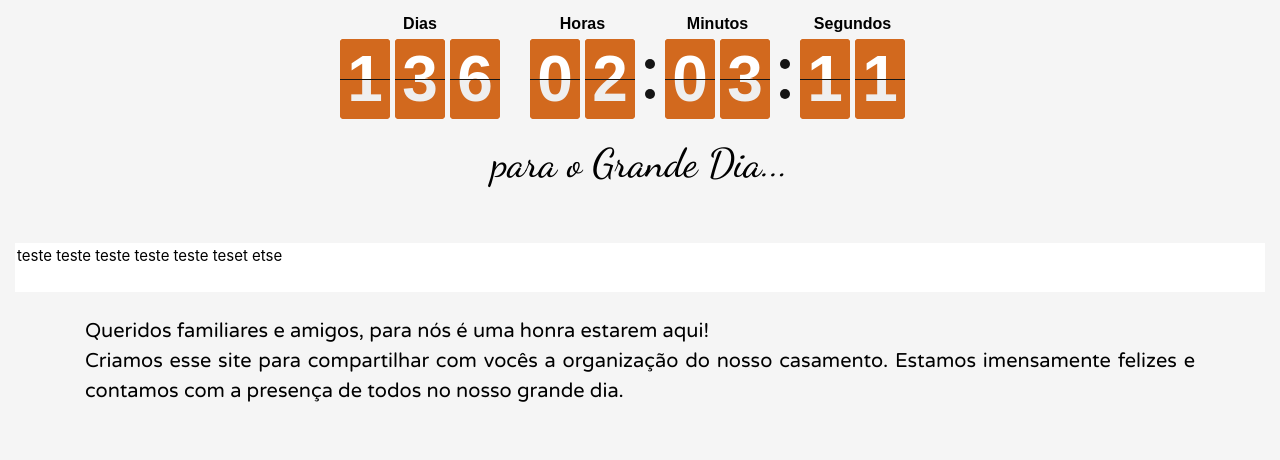
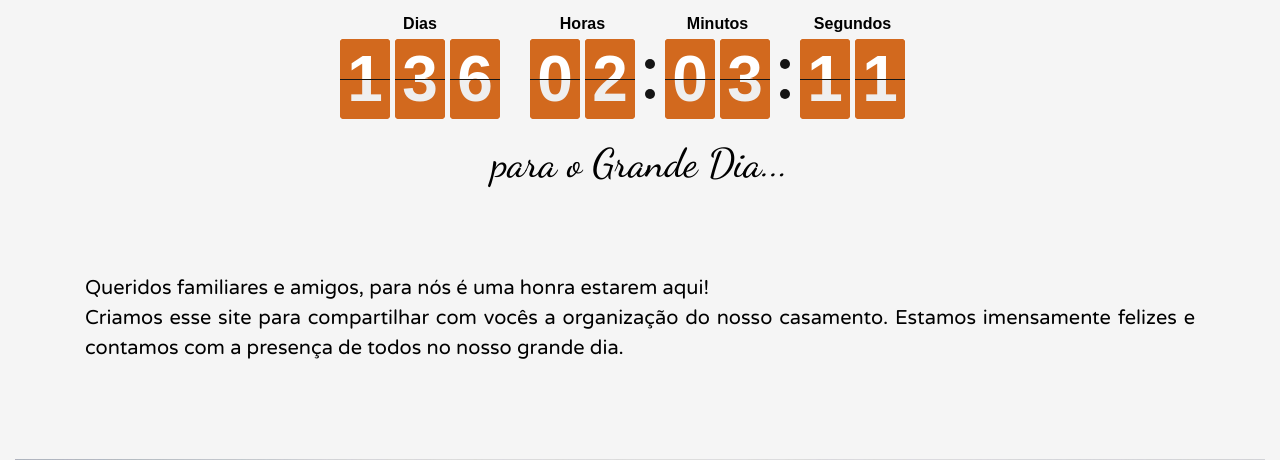
Before and after one commit to FernandoGontijo/CasamentoLeticia-Fernando, a PHP site: page / in a window 1280 px wide. Shown: the part 757-1217 px from the top of the page. Run offline with PHP 8.4, Linux system fonts and the light colour scheme; some libraries are stand-ins or nearby versions.

Commit message:
fim teste

```diff
--- a/css/styles.css
+++ b/css/styles.css
@@ -26,25 +26,6 @@
     font-family: varela;
     src: url('../fonts/VarelaRound-Regular.ttf');
 }
-
-
-
-
-.texto-endereço{
-    margin-bottom: -12px;
-    font-size: 15px;
-    width: 100%;
-    border: none;
-    resize: none;
-    color: black;
-    background-color: white;
-
-
-   -webkit-text-fill-color: rgba(0, 0, 0, 1);
-    -webkit-opacity: 1;
-    background: white;
-
-  }
 
 
 
--- a/index.html
+++ b/index.html
@@ -107,11 +107,6 @@
 
 
 <section>
-
-
-    <textarea  rows="2" disabled class="texto-endereço">teste teste teste teste teste teset etse </textarea>
-
-
 
 
     <div class="container " >
```
